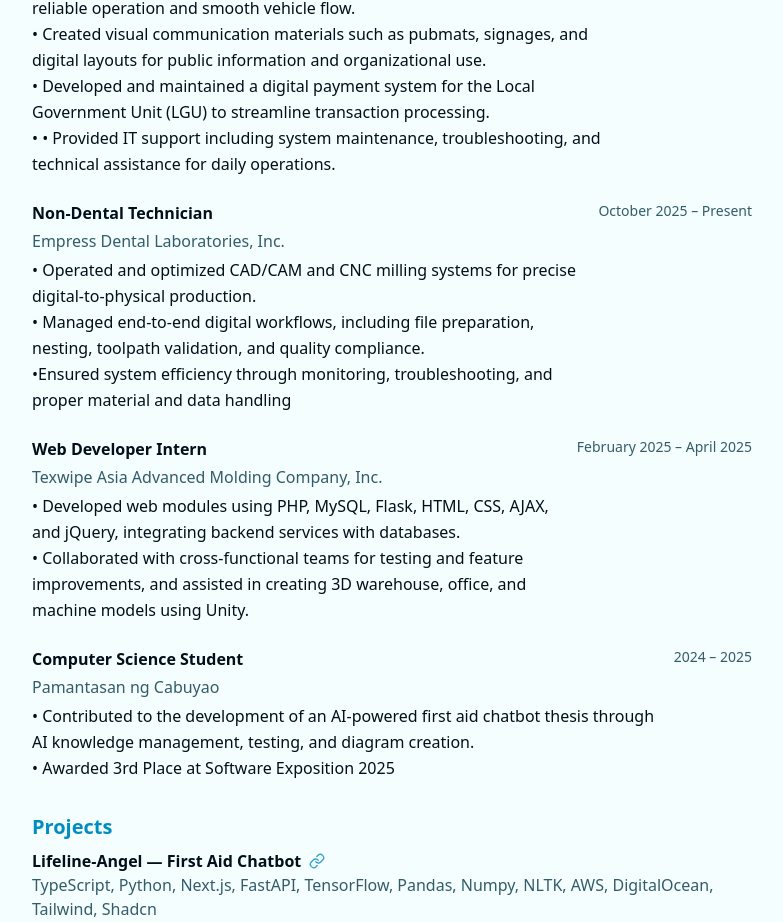
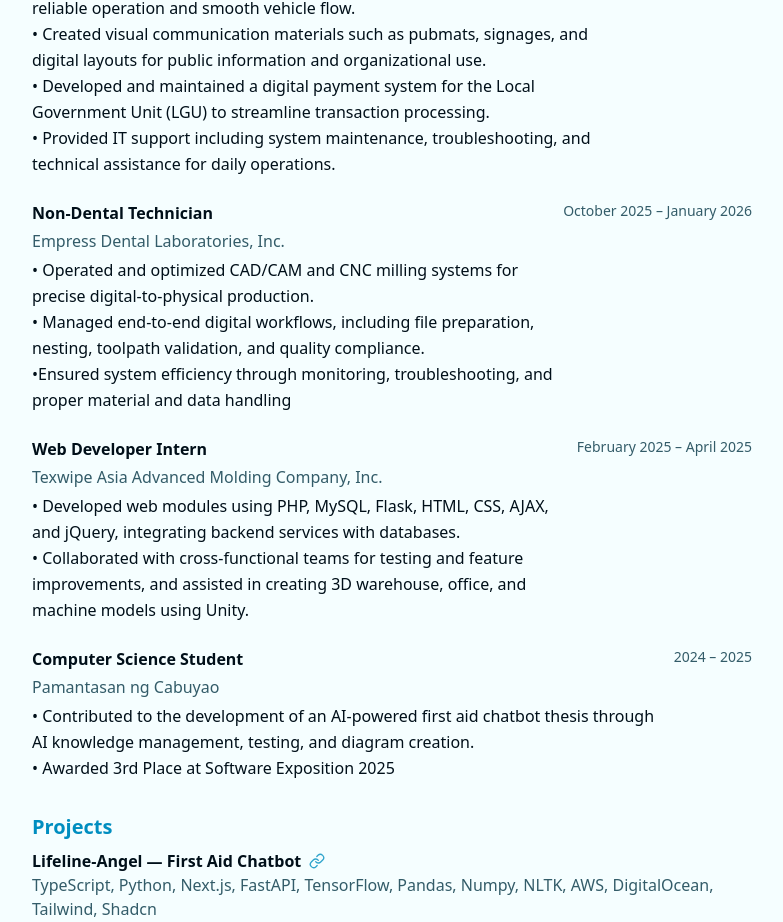
Before and after one commit to ycrangelo/prtfl, a Next.js app: page / in a window 1280 px wide. Shown: the part 977-1899 px from the top of the page, without its empty margins (248-1031 px from the left). Built offline with nearby package versions, Linux system fonts and the light colour scheme.

Commit message:
fix: minor type issues

```diff
--- a/app/page.tsx
+++ b/app/page.tsx
@@ -223,7 +223,7 @@ export default function Portfolio() {
           • Developed and maintained a digital payment system for the Local Government Unit (LGU) to streamline transaction processing.
         </p>
         <p className="text-foreground leading-relaxed">
-          • • Provided IT support including system maintenance, troubleshooting, and technical assistance for daily operations.
+           • Provided IT support including system maintenance, troubleshooting, and technical assistance for daily operations.
         </p>
       </div>
       <p className="text-sm text-muted-foreground mt-2 sm:mt-0 sm:text-right whitespace-nowrap">
@@ -252,7 +252,7 @@ export default function Portfolio() {
         </p>
       </div>
       <p className="text-sm text-muted-foreground mt-2 sm:mt-0 sm:text-right whitespace-nowrap">
-        October 2025 – Present
+        October 2025 – January 2026
       </p>
     </div>
 
```
